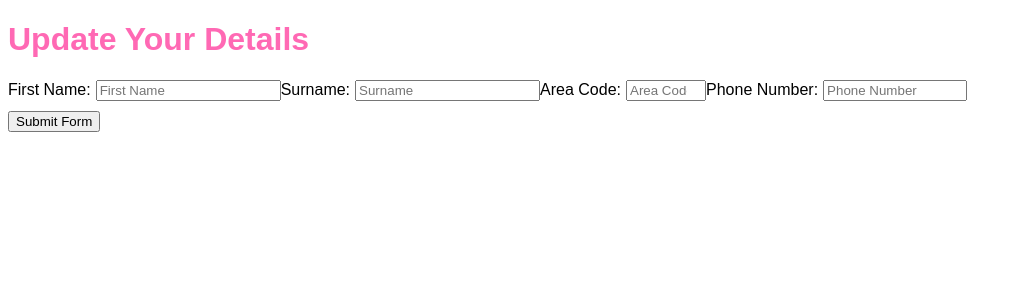
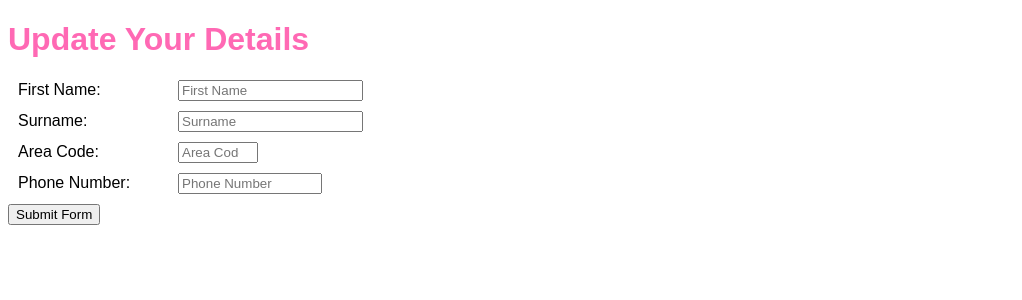
Before and after one commit to Ashiqr/Generic-Form, a React app: page / in a window 1280 px wide. Shown: the top 300 px of the page, without its empty margins (0-1022 px from the left). Built offline with nearby package versions, Linux system fonts and the light colour scheme; the HTML template or start-up script is replaced by a standard one.

Commit message:
some styling

```diff
--- a/src/Components/Form.js
+++ b/src/Components/Form.js
@@ -6,23 +6,26 @@ import Name from './Name';
 import Number from './Number';
 import validation from './validation';
 import Submit from './Submit';
+import { Global, css } from '@emotion/core'
 
+
+const inputStyles = {display: 'table', margin: '10px', };
 
 const Form = () => {return (
     <React.Fragment>
         <form>
             <Name name='first_name' label='First Name' max='25' value={''} required={true} Validate={(Name) => {
                 return validation.ValidateInput([validation.RequiredInput, validation.OnlyText], Name);
-            }}/>
+            }} style={inputStyles}/>
             <Name name='surname' label='Surname' max='25' value={''} required={false} Validate={(Name) => {
                 return validation.ValidateInput([validation.OnlyText], Name);
-            }}/>
+            }} style={inputStyles}/>
             <Number name='area_code' label='Area Code' value={''} required={false} min={1000} max={99999} step={1} Validate={(number) => {
                 return validation.ValidateInput([validation.OnlyNumeric], number);
-            }}/>
+            }} style={inputStyles}/>
             <Number name='phone_number' label='Phone Number' value={''} required={true} min={0} max={9999999999999} step={1} Validate={(number) => {
                 return validation.ValidateInput([validation.RequiredInput, validation.OnlyNumeric], number);
-            }}/>
+            }} style={inputStyles}/>
             <Submit text='Submit Form' formName='react-root'/>
         </form>
     </React.Fragment>
--- a/src/Components/Name.js
+++ b/src/Components/Name.js
@@ -3,10 +3,12 @@ import React from 'react';
 const Name = (data) => {
     return (
         <React.Fragment>
-            <label style={{marginRight: '5px'}}>{data.label}:</label>
-            <input type='text' placeholder={data.label} maxLength={Number(data.max)} required={data.required}
-            name={data.name} onChange={(e) => e.currentTarget.setCustomValidity(data.Validate(e.currentTarget.value).message)}>
-            </input>
+            <div style={data.style}>
+                <label style={{marginRight: '5px', display:'table-cell', width:'160px'}}>{data.label}:</label>
+                <input type='text' placeholder={data.label} maxLength={Number(data.max)} required={data.required}
+                    name={data.name} onChange={(e) => e.currentTarget.setCustomValidity(data.Validate(e.currentTarget.value).message)}>
+                </input>
+            </div>
         </React.Fragment>
     )
 };
--- a/src/Components/Number.js
+++ b/src/Components/Number.js
@@ -3,11 +3,13 @@ import React from 'react';
 const Number = (data) => {
     return (
         <React.Fragment>
-            <label style={{marginRight: '5px'}}>{data.label}:</label>
-            <input type='number' placeholder={data.label} min={data.min} max={data.max} step={data.step} required={data.required}
-            name={data.name} onChange={(e) => e.currentTarget.setCustomValidity(data.Validate(e.currentTarget.value).message)}
-            >
-            </input>
+            <div style={data.style}>
+                <label style={{marginRight: '5px', display:'table-cell', width:'160px'}}>{data.label}:</label>
+                <input type='number' placeholder={data.label} min={data.min} max={data.max} step={data.step} required={data.required}
+                name={data.name} onChange={(e) => e.currentTarget.setCustomValidity(data.Validate(e.currentTarget.value).message)}
+                >
+                </input>
+            </div>
         </React.Fragment>
     )
 };
```
Also changed, not shown: 2 other files (tests, documents, lock files or other folders).
